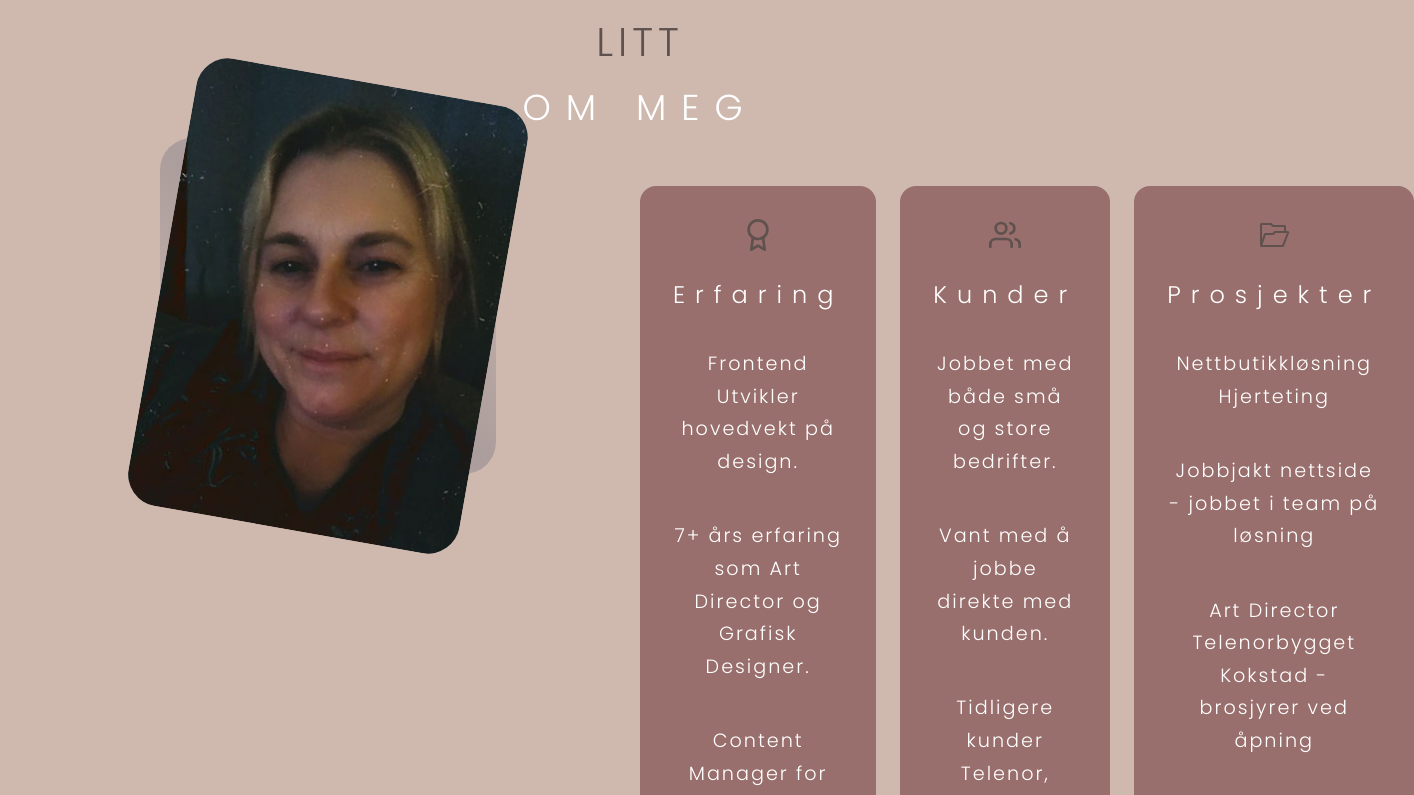
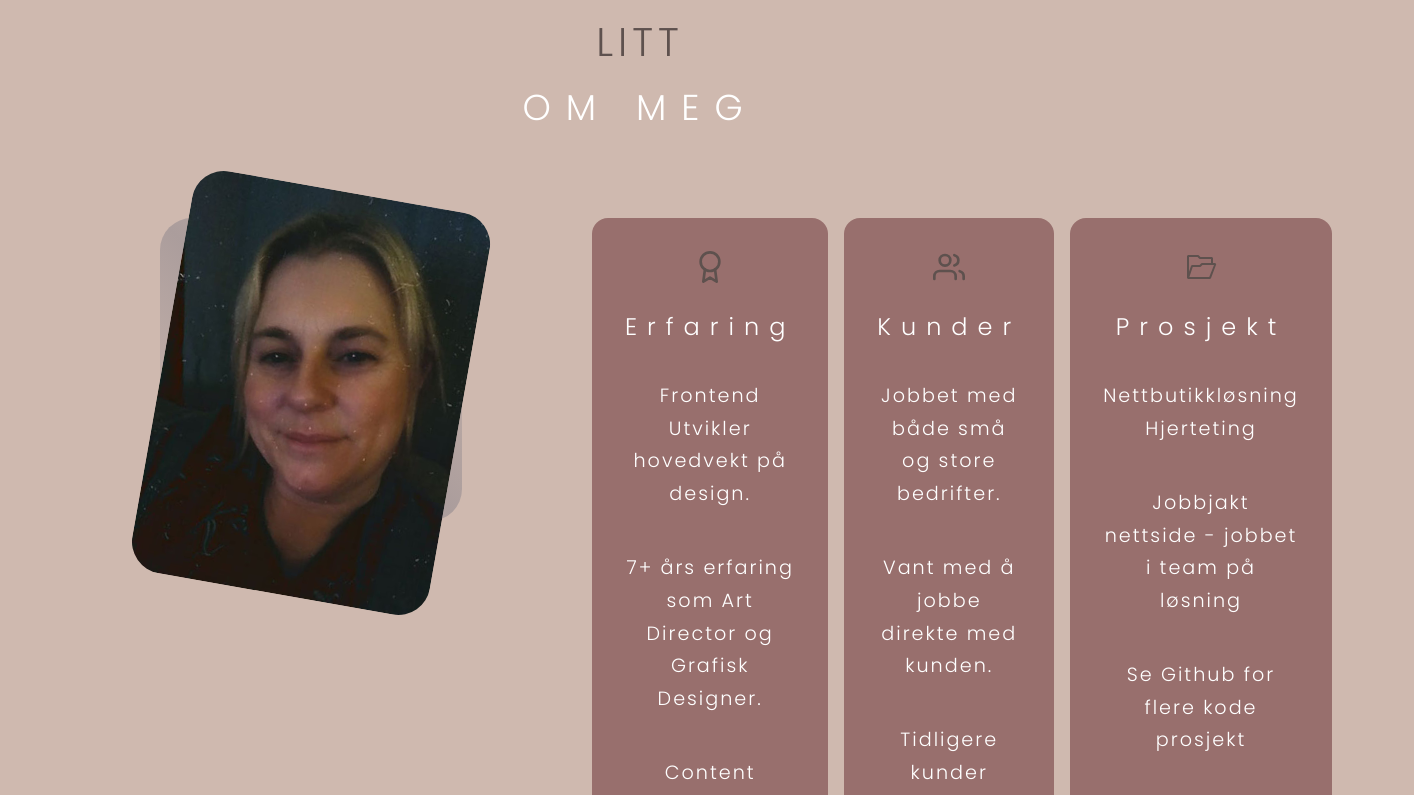
Before and after one commit to Viviann1/praksis-portfolio, a React (Create React App) app: page / in a window 1280 px wide. Shown: the part 1320-2115 px from the top of the page, 1414 px wide, since content can reach past the window. Built offline with nearby package versions, Linux system fonts and the light colour scheme.

Commit message:
Jobba med about section

```diff
--- a/src/components/about/About.jsx
+++ b/src/components/about/About.jsx
@@ -8,8 +8,11 @@ import {VscFolderOpened} from 'react-icons/vsc'
 const About = () => {
   return (
     <section id='about'>
+
+      <div className='headings'>
       <h2>Litt</h2>
       <h2 className='h2_heading'>om meg</h2>
+      </div>
 
       <div className='container about__container'>
           <div className="about__me">
@@ -38,9 +41,10 @@ const About = () => {
 
             <article className='about__card'>
               <VscFolderOpened className='about__icon' />
-              <h5>Prosjekter</h5>
+              <h5>Prosjekt</h5>
               <p>Nettbutikkløsning <br />Hjerteting</p>
               <p>Jobbjakt nettside - jobbet i team på løsning</p>
+              <p>Se Github for flere kode prosjekt</p>
               <p>Art Director Telenorbygget Kokstad - brosjyrer ved åpning</p>
             </article>
 
--- a/src/components/about/about.css
+++ b/src/components/about/about.css
@@ -1,12 +1,17 @@
 .about__container {
     display: grid;
     grid-template-columns: 35% 50%;
-    gap: 15%;
+    gap: 10%;
     margin-top: 1rem;
 }
 
+.headings {
+    margin-bottom: 5rem;
+}
+
+
 .about__me {
-    width: 100%;
+    width: 90%;
     aspect-ratio: 1/1;
     border-radius: 2rem;
     background: linear-gradient(
@@ -22,7 +27,7 @@
 .about__me-image {
     border-radius: 2rem;
     overflow: hidden;
-    margin-top: 8;
+    margin-top: 3rem;
     transform: rotate(10deg);
     transition: var(--transition);
 }
@@ -34,8 +39,7 @@
 .about__cards {
     display: grid;
     grid-template-columns: repeat(3, 1fr);
-    gap: 1.5rem;
-    margin-top: 3rem;
+    gap: 1rem;
 }
 
 
```
